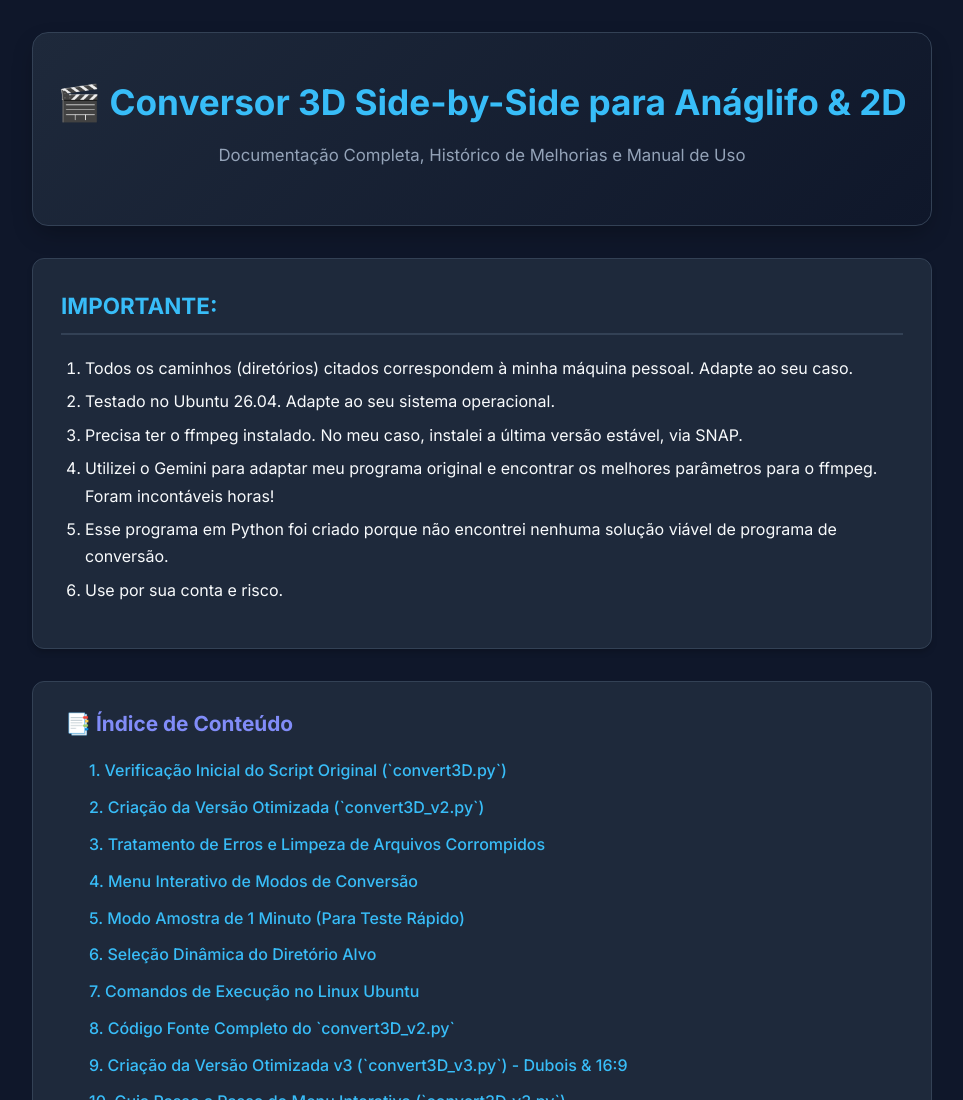
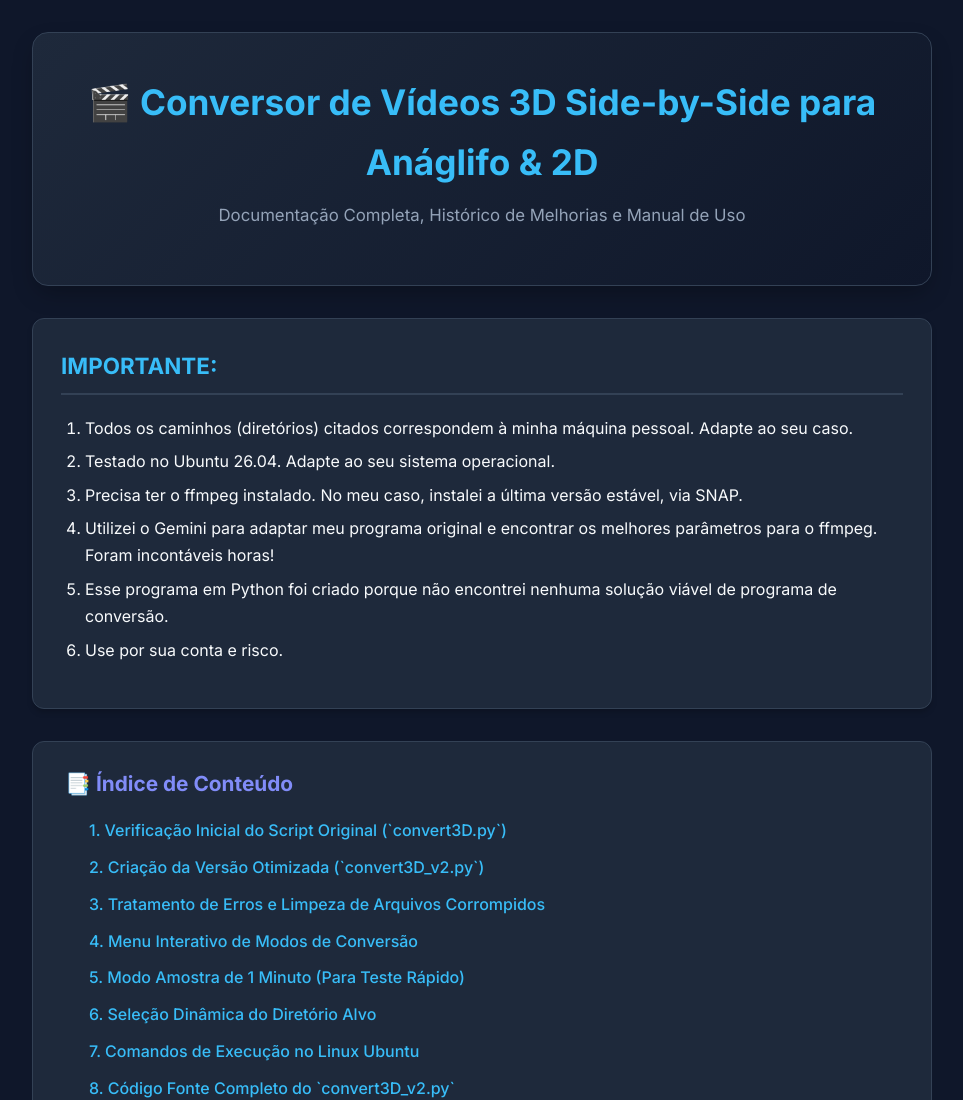
Before and after one commit to pjpro/Convert3D, a plain HTML site: page index.html in a window 1280 px wide. Shown: the top 1100 px of the page, without its empty margins (158-1121 px from the left). Drawn offline with Linux system fonts and the light colour scheme.

Commit message:
Alteração título de index.html

```diff
--- a/index.html
+++ b/index.html
@@ -191,7 +191,7 @@
 <body>
     <div class="container">
         <header>
-            <h1>🎬 Conversor 3D Side-by-Side para Anáglifo & 2D</h1>
+            <h1>🎬 Conversor de Vídeos 3D Side-by-Side para Anáglifo & 2D</h1>
             <p>Documentação Completa, Histórico de Melhorias e Manual de Uso</p>
         </header>
 
```
